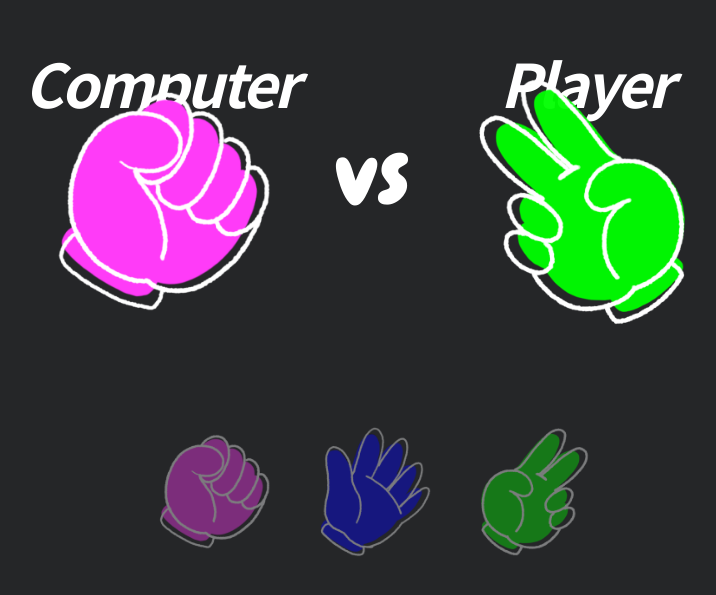
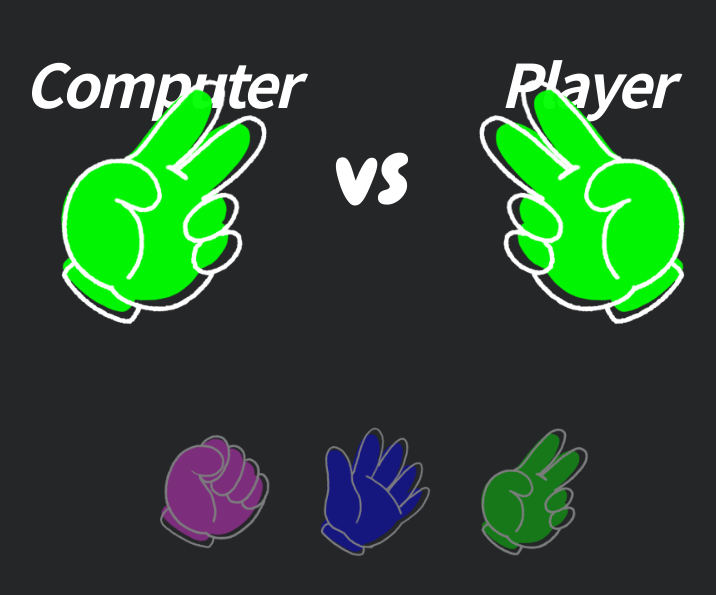
Before and after one commit to yujleee/rock-paper-sissors, a website: page game.html in a window 1280 px wide. Shown: the part 133-728 px from the top of the page, without its empty margins (267-983 px from the left). Drawn offline with nearby package versions, Linux system fonts and the light colour scheme; files that its build step writes are made by us from their sources.

Commit message:
🚧  컴퓨터가 랜덤하게 이미지 바꾸도록 추가

```diff
--- a/game.html
+++ b/game.html
@@ -43,7 +43,7 @@
         </button>
       </div>
     </main>
-
+    <script src="./js/computer-image.js"></script>
     <script src="./js/player-image.js"></script>
   </body>
 </html>
--- /dev/null
+++ b/js/computer-image.js
@@ -0,0 +1,20 @@
+const computerImage = document.querySelector('.image-area.computer');
+
+const imageList = {
+  0: 'rock',
+  1: 'paper',
+  2: 'sissor',
+};
+
+const getRandom = () => {
+  return Math.floor(Math.random() * 3);
+};
+
+const changeComputerImage = () => {
+  const randomNumber = getRandom();
+  const imageName = imageList[randomNumber];
+  const image = computerImage.querySelector('figure img');
+  image.src = `./assets/img_${imageName}.png`;
+};
+
+changeComputerImage();
```
